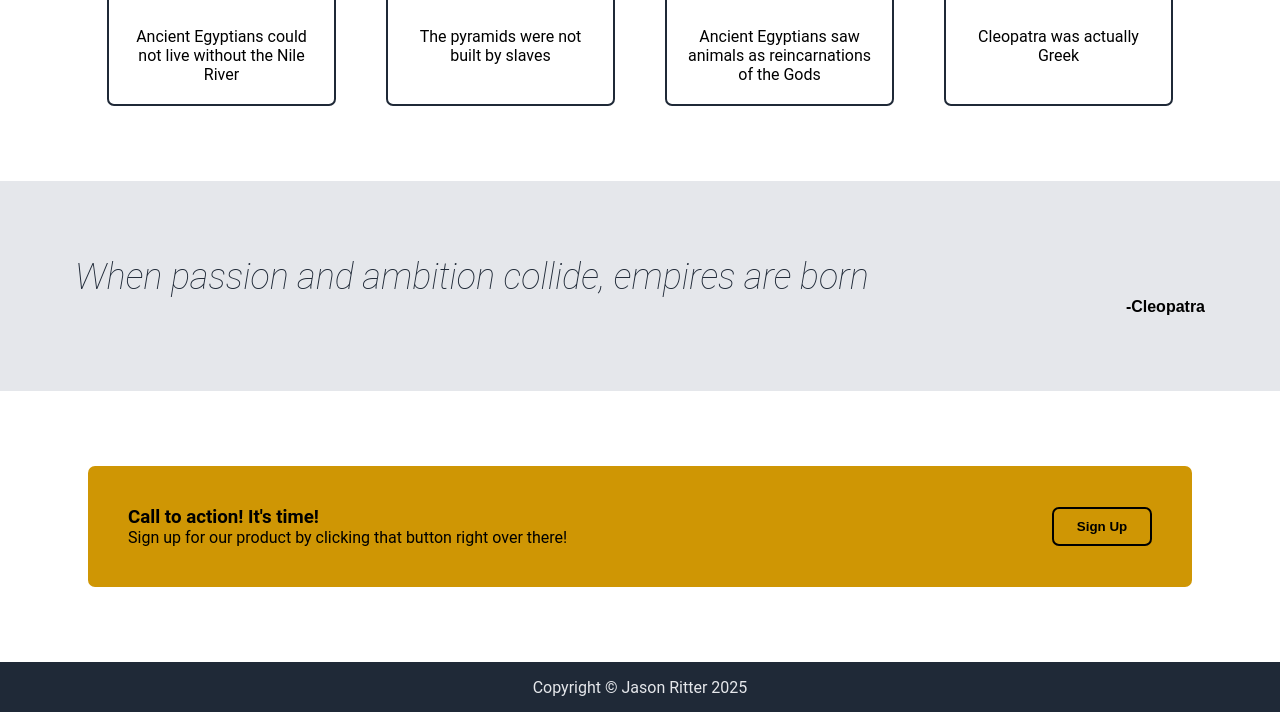
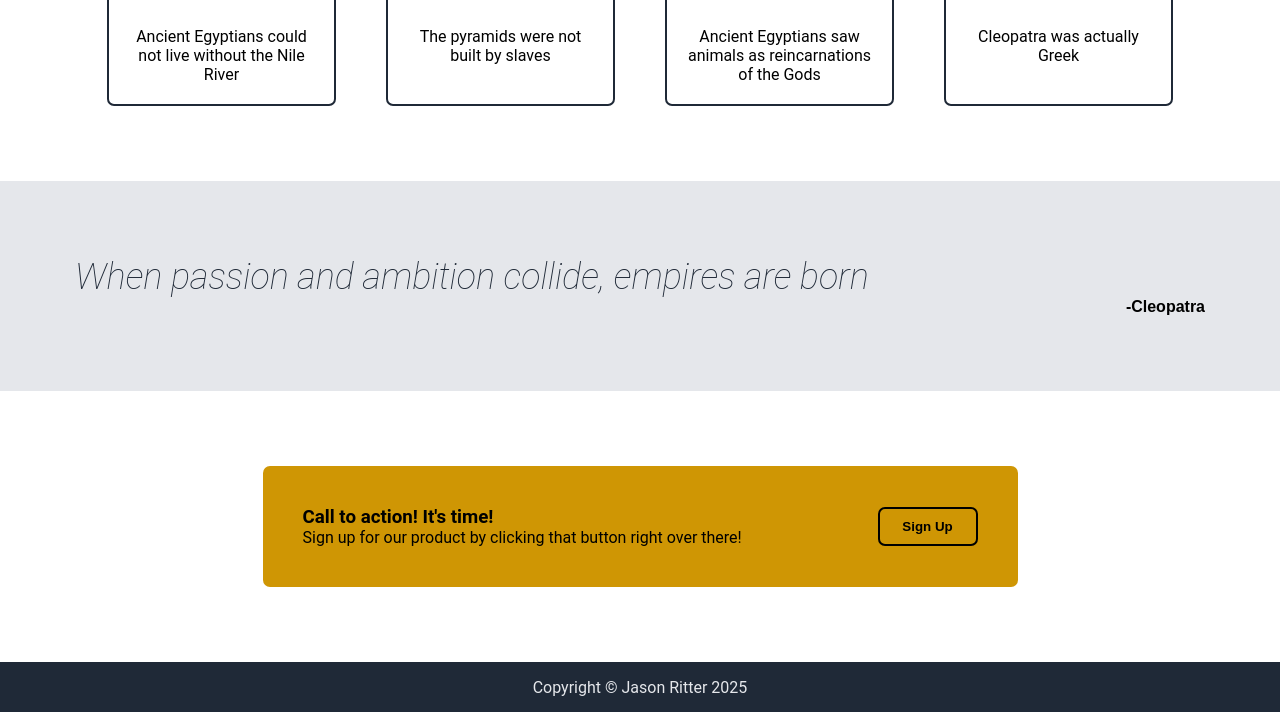
Before and after one commit to Higokian/ancient-egypt-landing-page, a plain HTML site: page index.html in a window 1280 px wide. Shown: the part 853-1565 px from the top of the page. Drawn offline with Linux system fonts and the light colour scheme; a web font is replaced by a local one.

Commit message:
Give cta container a fixed width

```diff
--- a/css/styles.css
+++ b/css/styles.css
@@ -198,7 +198,7 @@ h2 {
     padding: 40px;
     border-radius: 7px;
     background-color: rgb(207, 150, 4);
-    width: 80%;
+    width: 675px;
 }
 
 .sign-up-container {
```
